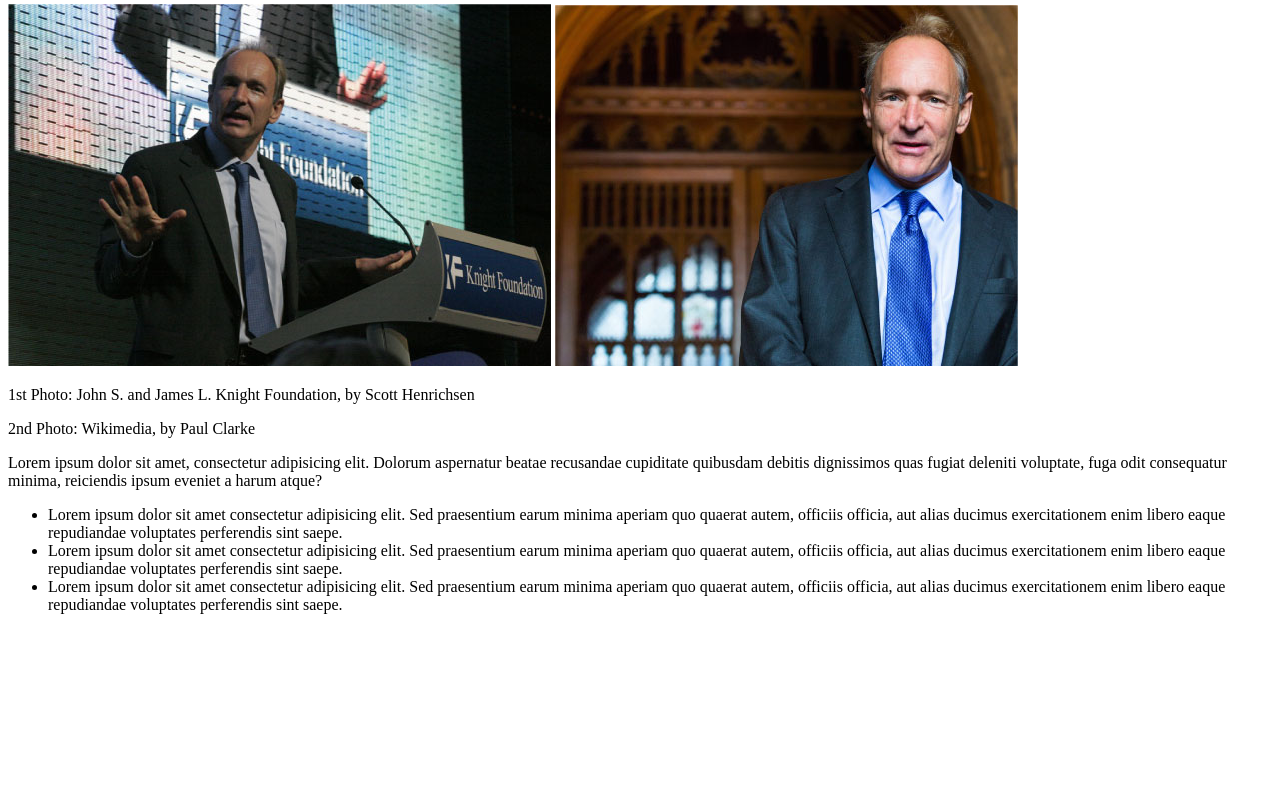
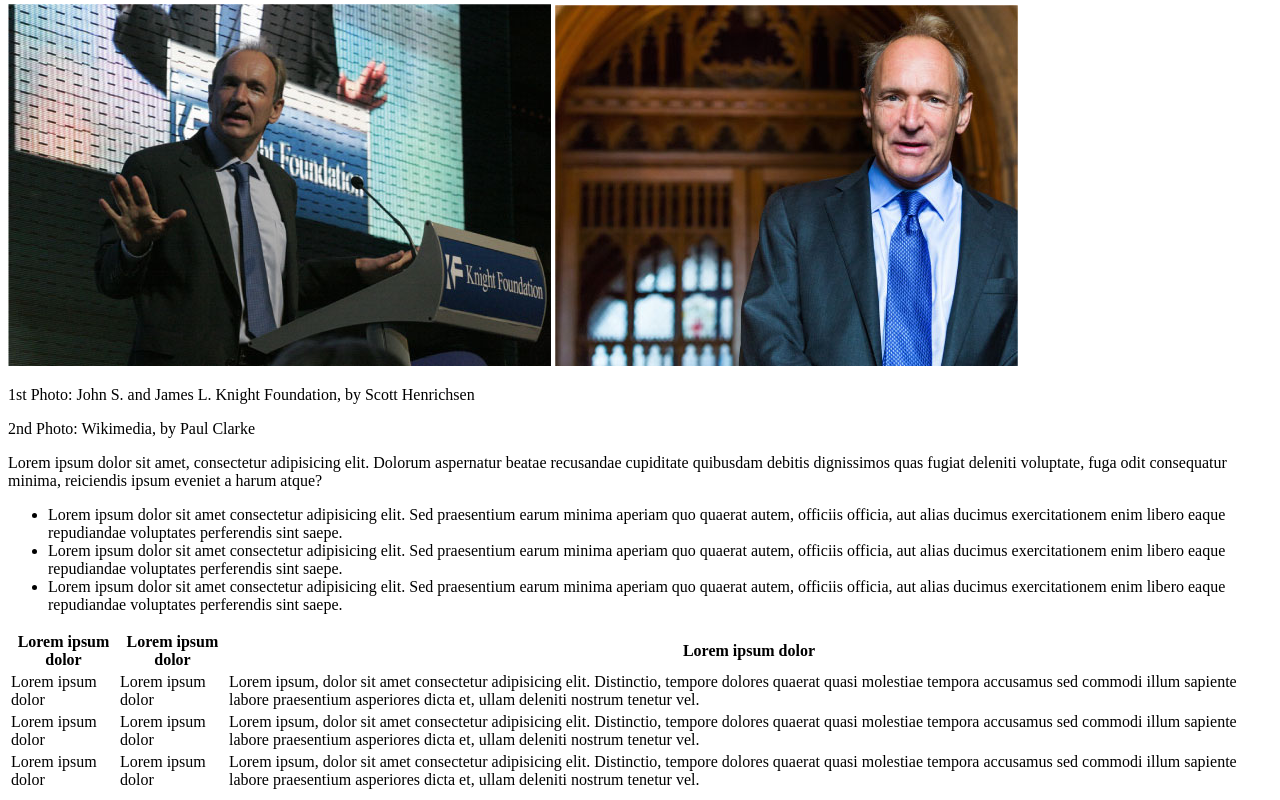
Before and after one commit to AlexandruConstantinBurlacu/html-css-booleaner, a plain HTML site: page index.html in a window 1280 px wide. Shown: the part 505-1305 px from the top of the page. Before the commit the page ends 1135 px from the top, so only its background shows below. Drawn offline with Linux system fonts and the light colour scheme; files whose address does not match are found by name.

Commit message:
inserimento tabella

```diff
--- a/index.html
+++ b/index.html
@@ -32,7 +32,30 @@
             </section>
 
             <section>     <!--tabella-->
-
+                <table>
+                    <thead>
+                        <tr>
+                            <th>Lorem ipsum dolor</th>
+                            <th>Lorem ipsum dolor</th>
+                            <th>Lorem ipsum dolor</th>
+                        </tr>
+                    </thead>
+                    <tr>
+                        <td>Lorem ipsum dolor</td>
+                        <td>Lorem ipsum dolor</td>
+                        <td>Lorem ipsum, dolor sit amet consectetur adipisicing elit. Distinctio, tempore dolores quaerat quasi molestiae tempora accusamus sed commodi illum sapiente labore praesentium asperiores dicta et, ullam deleniti nostrum tenetur vel.</td>
+                    </tr>
+                    <tr>
+                        <td>Lorem ipsum dolor</td>
+                        <td>Lorem ipsum dolor</td>
+                        <td>Lorem ipsum, dolor sit amet consectetur adipisicing elit. Distinctio, tempore dolores quaerat quasi molestiae tempora accusamus sed commodi illum sapiente labore praesentium asperiores dicta et, ullam deleniti nostrum tenetur vel.</td>
+                    </tr>
+                    <tr>
+                        <td>Lorem ipsum dolor</td>
+                        <td>Lorem ipsum dolor</td>
+                        <td>Lorem ipsum, dolor sit amet consectetur adipisicing elit. Distinctio, tempore dolores quaerat quasi molestiae tempora accusamus sed commodi illum sapiente labore praesentium asperiores dicta et, ullam deleniti nostrum tenetur vel.</td>
+                    </tr>
+                </table>
             </section>
 
             <section>     <!--paragrafo finale-->
```
